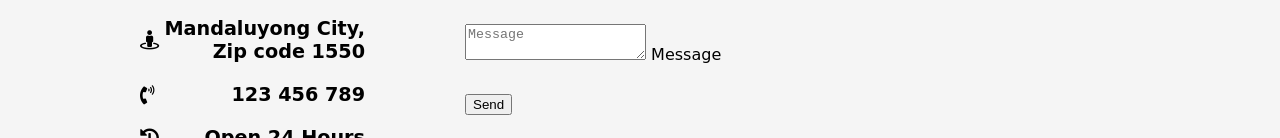
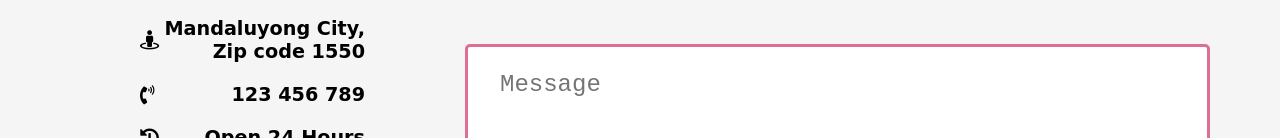
Before and after one commit to syua20/html-css, a plain HTML site: page contact.html in a window 1280 px wide. Shown: the part 662-800 px from the top of the page. Drawn offline with Linux system fonts and the light colour scheme; a web font is replaced by a local one.

Commit message:
Styling Text Area and Button

```diff
--- a/contact.html
+++ b/contact.html
@@ -19,6 +19,7 @@
     <link rel="stylesheet" href="styles/helpers.css">
     <link rel="stylesheet" href="styles/contact.css">
     <link rel="stylesheet" href="styles/form.css">
+    <link rel="stylesheet" href="styles/buttons.css">
 
 </head>
 <body>
@@ -96,7 +97,7 @@
                  </div>
 
                  <div class="centered-btn-wrapper">
-                    <button type="submit">Send</button>
+                    <button type="submit" class="btn">Send</button>
                  </div>
             </div>
         </div>
--- /dev/null
+++ b/styles/buttons.css
@@ -0,0 +1,10 @@
+.btn {
+    background-color: palevioletred;
+    color: lightgrey;
+    font-size: 1.25em;
+    padding: 10px 25px;
+    border: 5px solid lightgrey;
+    border-radius: 5px;
+    outline: none;
+    transition: 0.3s;
+}
--- a/styles/form.css
+++ b/styles/form.css
@@ -13,3 +13,14 @@
     display: block;
     transition: all 0.3s;
 }
+
+.form textarea {
+    width: 100%;
+    margin-top: 20px;
+    height: 250px;
+    font-size: 1.5rem;
+    border-radius: 5px;
+    border: 3px solid palevioletred;
+    padding: 1.5rem 2rem;
+    transition: all 0.3s;
+}
```
